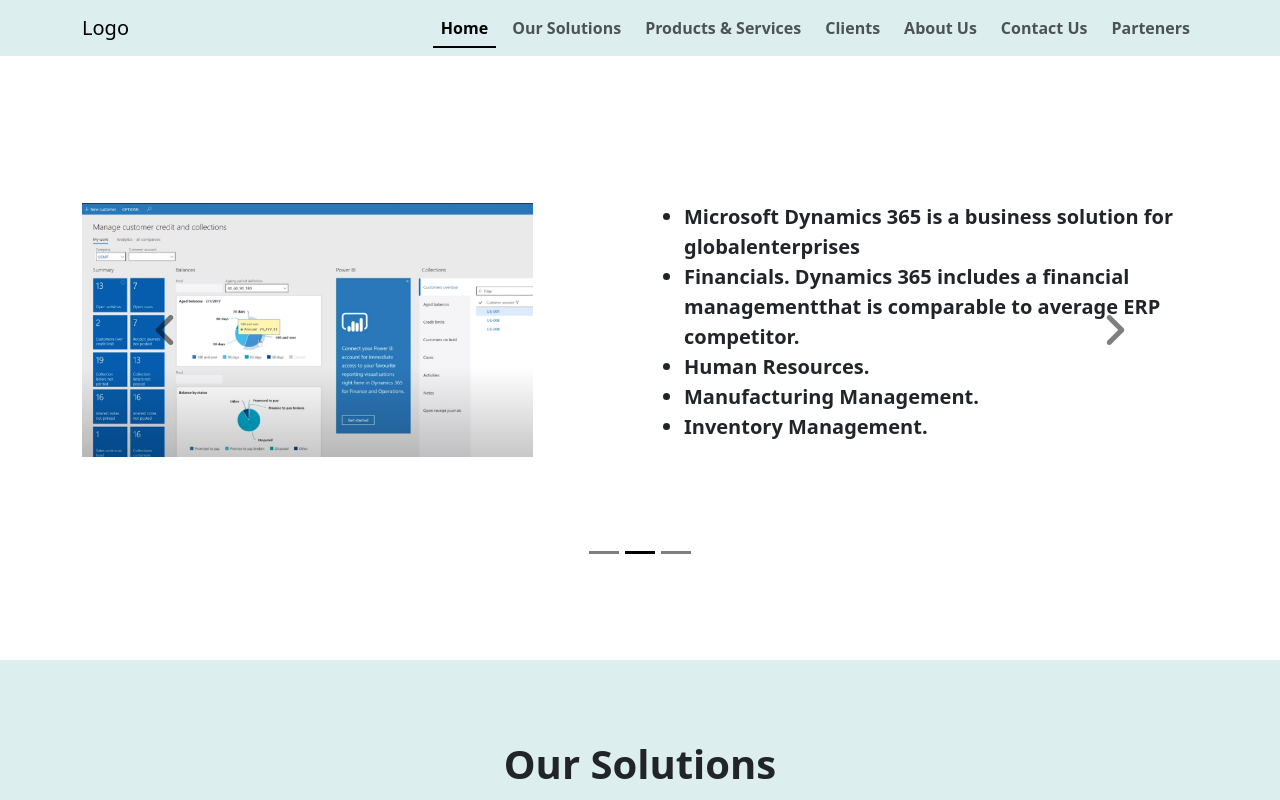
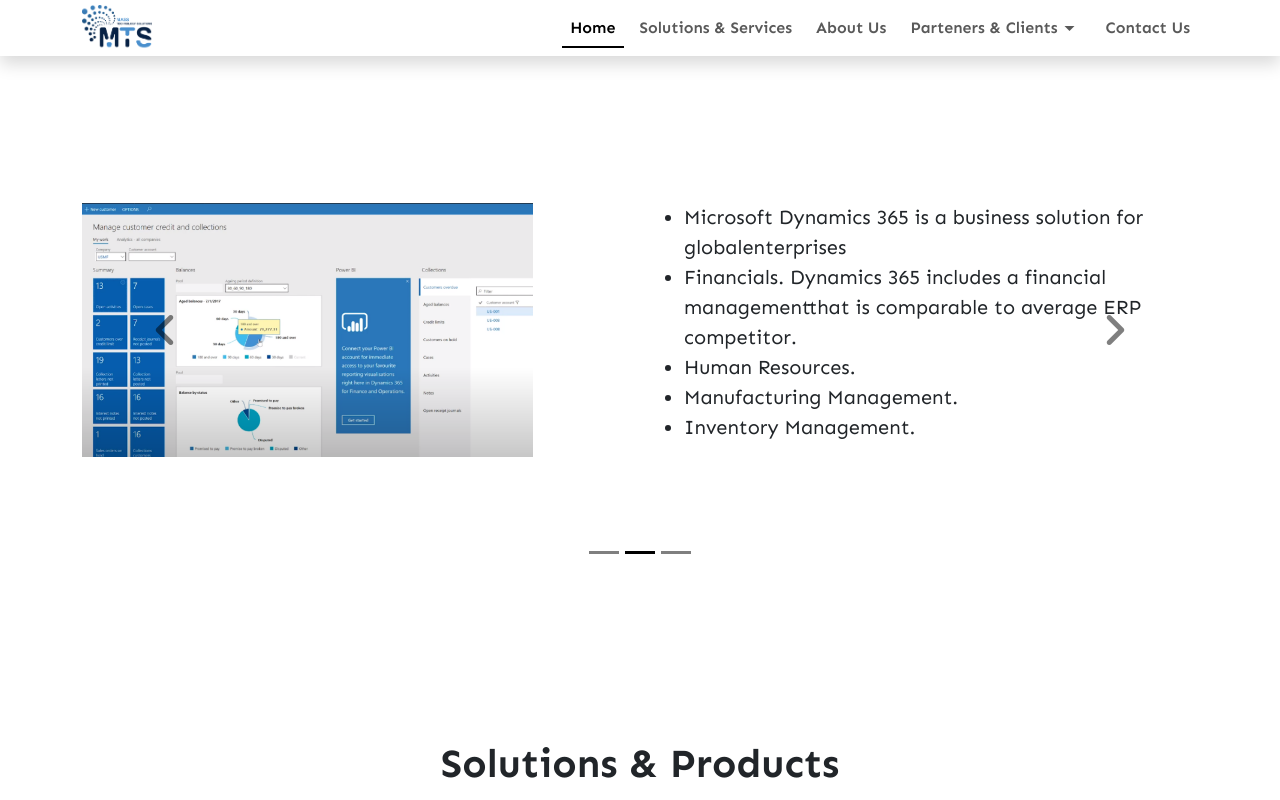
Before and after one commit to Abedelrhman-Kassem/MTS, a plain HTML site: page index.html in a window 1280 px wide. Shown: the top 800 px of the page. Drawn offline with nearby package versions, Linux system fonts and the light colour scheme.

Commit message:
Edit js and Edit Sections

```diff
--- a/css/main.css
+++ b/css/main.css
@@ -1,9 +1,16 @@
 :root {
-  /* --section-color: rgb(244, 244, 244); */
-  --section-color: #dee;
+  /* --section-color: #498fcd; */
+  /* --section-color: #dee; */
 }
+/* google font icon */
+.material-symbols-outlined {
+  font-variation-settings: "FILL" 0, "wght" 400, "GRAD" 0, "opsz" 24;
+}
+/*/// google font icon ///*/
 * {
-  user-select: none;
+  /* user-select: none; */
+  font-family: "Sen", sans-serif;
+  box-sizing: border-box;
 }
 section {
   position: relative;
@@ -21,6 +28,9 @@
 .secondary-title {
   width: fit-content;
 }
+.pointer {
+  cursor: pointer;
+}
 /* Start Navbar */
 header .navbar {
   position: fixed;
@@ -31,6 +41,7 @@
   width: 100%;
   color: white;
   background-color: var(--section-color);
+  z-index: 9;
   transition: 0.1s;
   -webkit-transition: 0.1s;
   -moz-transition: 0.1s;
@@ -40,6 +51,7 @@
   -moz-transform: translateX(-50%);
   -ms-transform: translateX(-50%);
   -o-transform: translateX(-50%);
+  background-color: white;
 }
 header .nav-item .nav-link {
   position: relative;
@@ -69,8 +81,43 @@
   width: 100%;
   left: 0;
 }
+
+header .logo-pic {
+  width: 70px;
+}
+
+.dropdown-custom {
+  position: relative;
+}
+
+header .about-box {
+  position: absolute;
+  top: 40px;
+  left: 0;
+  background-color: white;
+  width: 150px;
+  padding: 5px;
+  padding-left: 10px;
+  opacity: 0;
+  z-index: 9999;
+  visibility: hidden;
+  transition: 0.3s;
+  -webkit-transition: 0.3s;
+  -moz-transition: 0.3s;
+  -ms-transition: 0.3s;
+  -o-transition: 0.3s;
+}
+.show-about-box {
+  visibility: visible !important;
+  opacity: 1 !important;
+}
+
+header .about-box li {
+  list-style: none;
+}
 /* End Navbar */
 /* Start Landing */
+
 .landing .carousel-inner .carousel-item {
   height: 500px;
 }
@@ -111,6 +158,7 @@
 
 section.clients .boxs .box {
   height: 150px;
+  border: 1px solid lightgray;
 }
 
 section.clients .boxs .box img {
--- a/index.html
+++ b/index.html
@@ -10,13 +10,29 @@
     <link rel="stylesheet" href="css/main.css" />
     <link rel="stylesheet" href="css/bootstrap.min.css" />
     <link rel="stylesheet" href="css/all.min.css" />
+
+    <!-- google Font Icon -->
+    <link
+      rel="stylesheet"
+      href="https://fonts.googleapis.com/css2?family=Material+Symbols+Outlined:opsz,wght,FILL,GRAD@20..48,100..700,0..1,-50..200"
+    />
+    <!-- Sen Font -->
+    <link rel="preconnect" href="https://fonts.googleapis.com" />
+    <link rel="preconnect" href="https://fonts.gstatic.com" crossorigin />
+    <link
+      href="https://fonts.googleapis.com/css2?family=Sen:wght@400;500;600;700;800&display=swap"
+      rel="stylesheet"
+    />
+
     <title>Mass Technology Solutions</title>
   </head>
   <body>
     <header>
-      <nav class="navbar navbar-expand-lg">
+      <nav class="navbar navbar-expand-lg shadow p-0">
         <div class="container">
-          <a class="navbar-brand" href="index.html">Logo</a>
+          <a class="navbar-brand" href="index.html"
+            ><img src="images/logo.png" class="logo-pic" alt=""
+          /></a>
           <button
             class="navbar-toggler"
             type="button"
@@ -34,29 +50,40 @@
           >
             <ul class="navbar-nav gap-2 fw-semibold">
               <li class="nav-item">
-                <a class="nav-link active" aria-current="page" href="#home"
+                <a class="nav-link active home" aria-current="page" href="#home"
                   >Home</a
                 >
               </li>
               <li class="nav-item">
-                <a class="nav-link" href="#solutions">Our Solutions</a>
-              </li>
-              <li class="nav-item">
-                <a class="nav-link" href="#products & service"
-                  >Products & Services</a
+                <a class="nav-link solutions" href="#solutions"
+                  >Solutions & Services</a
                 >
               </li>
               <li class="nav-item">
-                <a class="nav-link" href="#clients">Clients</a>
+                <a class="nav-link about" href="#about">About Us</a>
               </li>
+              <div id="drobdown-btn" class="dropdown-custom pointer">
+                <li class="nav-item">
+                  <a class="nav-link d-flex align-items-center"
+                    >Parteners & Clients
+                    <span class="material-symbols-outlined">
+                      arrow_drop_down
+                    </span>
+                  </a>
+                </li>
+                <ul class="about-box shadow border rounded-2">
+                  <li class="nav-item">
+                    <a class="nav-link clients" href="#clients">Clients</a>
+                  </li>
+                  <li class="nav-item">
+                    <a class="nav-link parteners" href="#parteners"
+                      >Parteners</a
+                    >
+                  </li>
+                </ul>
+              </div>
               <li class="nav-item">
-                <a class="nav-link" href="#about">About Us</a>
-              </li>
-              <li class="nav-item">
-                <a class="nav-link" href="#contact">Contact Us</a>
-              </li>
-              <li class="nav-item">
-                <a class="nav-link" href="#parteners">Parteners</a>
+                <a class="nav-link contact" href="#contact">Contact Us</a>
               </li>
             </ul>
           </div>
@@ -106,7 +133,7 @@
                       alt=""
                     />
                   </div>
-                  <div class="info col-12 col-md-6 fs-5 fw-bold">
+                  <div class="info col-12 col-md-6 fs-5">
                     Fortinet delivers high-performance network security
                     solutions that protect your network, users, and data from
                     continually evolving threats. Fortinet Ranks 1st in Product
@@ -122,7 +149,7 @@
                   <div class="image-holder d-none d-md-block col-md-6 col-xl-5">
                     <img src="images/microsoftdynamics.png" alt="" />
                   </div>
-                  <div class="info col-12 col-md-6 fs-5 fw-bold">
+                  <div class="info col-12 col-md-6 fs-5">
                     <ul>
                       <li>
                         Microsoft Dynamics 365 is a business solution for
@@ -146,7 +173,7 @@
                   <div class="image-holder d-none d-md-block col-md-6 col-xl-5">
                     <img src="images/odoo-apps.png" alt="" />
                   </div>
-                  <div class="info col-12 col-md-6 fs-5 fw-bold">
+                  <div class="info col-12 col-md-6 fs-5">
                     Odoo is a software toolkit for business management, for
                     example: CRM, e-commerce, invoicing, accounting,
                     manufacturing, warehouse, project management, and inventory
@@ -178,7 +205,7 @@
       </section>
       <section class="solutions colored" id="solutions">
         <div class="container">
-          <h1 class="text-center mb-5 fw-bold">Our Solutions</h1>
+          <h1 class="text-center mb-5 fw-bold">Solutions & Products</h1>
           <div class="boxs text-center align-items-center gap-5">
             <div class="box bg-white p-4 shadow-lg">
               <h3 class="mb-3">Web Solutions</h3>
@@ -205,12 +232,8 @@
               </p>
             </div>
           </div>
-        </div>
-      </section>
-      <section class="products-services" id="products & service">
-        <div class="container">
-          <h1 class="text-center mb-5 fw-bold">Products & Services</h1>
-          <div class="boxs gap-5">
+
+          <div class="boxs gap-5 mt-5">
             <div
               class="box d-flex flex-column justify-content-between p-4 shadow-lg"
             >
@@ -497,6 +520,51 @@
           </div>
         </div>
       </section>
+      <section class="about" id="about">
+        <div class="container">
+          <h1 class="text-center mb-5">About Us</h1>
+          <div class="info d-flex gap-5 flex-wrap">
+            <div class="central mb-5">
+              <h3 class="mb-5">Who Is Mass Technology Solutions?</h3>
+              <p class="lh-lg fw-semibold">
+                Mass Technology is an IT company established in 2018 specialized
+                in ERP Solutions and the other business related programs to help
+                and assist customers to use the best practice of the software
+                solutions that enhance and develop Companies vision. By using
+                Mass technology easy solutions which can meet business
+                requirements and needs. As nowadays software solutions are the
+                best solutions to manage, organize, build customers
+                relationships, customer’s database, customer’s data and services
+                management built on customers’ requirements to meet the business
+                needs and to accelerate the productivity to reach the best, Mass
+                technology solutions is harrying up through the technology to
+                reach the high performance and latest technology solutions and
+                customer satisfaction by providing our service , customer
+                support services and technical support services.
+              </p>
+            </div>
+            <div class="side">
+              <div class="mission mb-5">
+                <h3 class="mb-4">Our Mission</h3>
+                <p class="lh-lg fw-semibold">
+                  Our mission is to deliver the best software solutions and
+                  services based on customers’ requirements and needs with a
+                  high level customer support to help and support our customers
+                  to reach our customers satisfaction in all sectors
+                </p>
+              </div>
+              <div class="vision">
+                <h3 class="mb-4">Our Vision</h3>
+                <p class="lh-lg fw-semibold">
+                  Our vision is to be one of the leading software companies
+                  which has its own services provided to the customers as high
+                  quality solutions
+                </p>
+              </div>
+            </div>
+          </div>
+        </div>
+      </section>
       <section class="clients colored" id="clients">
         <div class="container">
           <h1 class="text-center mb-5">Sample of our Clients</h1>
@@ -639,56 +707,6 @@
           </div>
         </div>
       </section>
-      <section class="about" id="about">
-        <div class="container">
-          <h1 class="text-center mb-5">About Us</h1>
-          <div class="info d-flex gap-5 flex-wrap">
-            <div class="central mb-5">
-              <h3 class="mb-5">Who Is Mass Technology Solutions?</h3>
-              <p class="lh-lg fw-semibold">
-                Mass Technology is an IT company established in 2018 specialized
-                in ERP Solutions and the other business related programs to help
-                and assist customers to use the best practice of the software
-                solutions that enhance and develop Companies vision. By using
-                Mass technology easy solutions which can meet business
-                requirements and needs. As nowadays software solutions are the
-                best solutions to manage, organize, build customers
-                relationships, customer’s database, customer’s data and services
-                management built on customers’ requirements to meet the business
-                needs and to accelerate the productivity to reach the best, Mass
-                technology solutions is harrying up through the technology to
-                reach the high performance and latest technology solutions and
-                customer satisfaction by providing our service , customer
-                support services and technical support services.
-              </p>
-            </div>
-            <div class="side">
-              <div class="mission mb-5">
-                <h3 class="mb-4">Our Mission</h3>
-                <p class="lh-lg fw-semibold">
-                  Our mission is to deliver the best software solutions and
-                  services based on customers’ requirements and needs with a
-                  high level customer support to help and support our customers
-                  to reach our customers satisfaction in all sectors
-                </p>
-              </div>
-              <div class="vision">
-                <h3 class="mb-4">Our Vision</h3>
-                <p class="lh-lg fw-semibold">
-                  Our vision is to be one of the leading software companies
-                  which has its own services provided to the customers as high
-                  quality solutions
-                </p>
-              </div>
-            </div>
-          </div>
-        </div>
-      </section>
-      <section class="contact colored" id="contact">
-        <div class="container">
-          <h1 class="text-center mb-5">Contact Us</h1>
-        </div>
-      </section>
       <section class="parteners" id="parteners">
         <div class="container">
           <h1 class="text-center mb-5">Parteners</h1>
@@ -701,6 +719,11 @@
           </div>
         </div>
       </section>
+      <section class="contact colored" id="contact">
+        <div class="container">
+          <h1 class="text-center mb-5">Contact Us</h1>
+        </div>
+      </section>
     </main>
     <footer class="bg-black py-2">
       <div class="container">
--- a/js/main.js
+++ b/js/main.js
@@ -1,35 +1,47 @@
-// Set active Link and Section
-let navbar = document.querySelector(".navbar");
+let links = document.getElementsByClassName("nav-link");
 let sections = document.querySelectorAll("section");
-let links = document.querySelectorAll(".nav-link");
 
-sections.forEach((sec) => {
-  window.addEventListener("scroll", () => {
-    let secTop = sec.getBoundingClientRect().top;
-    let secHeight = sec.getBoundingClientRect().height;
-
-    if (
-      secTop < 0 + navbar.clientHeight &&
-      secTop > -secHeight + navbar.clientHeight
-    ) {
-      sec.classList.add("active");
-      if (sec.classList.contains("colored")) {
-        navbar.classList.add("bg-white");
-      } else {
-        navbar.classList.remove("bg-white");
+// SCROLL TO THE SECTION WHEN LINK CLICKED
+Array.from(links).forEach((link) => {
+  link.addEventListener("click", function (e) {
+    e.preventDefault();
+    for (const section of sections) {
+      if (this.href.split("#")[1] == section.id) {
+        section.scrollIntoView({ behavior: "smooth" });
       }
-    } else sec.classList.remove("active");
+    }
   });
 });
 
-window.addEventListener("scroll", () => {
-  for (let i = 0; i < sections.length; i++) {
-    if (sections[i].classList.contains("active")) {
-      links[i].classList.add("active");
-    } else {
-      links[i].classList.remove("active");
+// SET ACTIVE SECTIONS AND LINKS
+setActive();
+function setActive() {
+  window.addEventListener("scroll", () => {
+    for (const section of sections) {
+      if (
+        section.getBoundingClientRect().top < 44 &&
+        section.getBoundingClientRect().top >=
+          -section.getBoundingClientRect().height + 44
+      ) {
+        section.classList.add("active");
+        document.querySelector(`.${section.id}`).classList.add("active");
+      } else {
+        section.classList.remove("active");
+        document.querySelector(`.${section.id}`).classList.remove("active");
+      }
     }
-  }
-});
+  });
+}
+
+// SHOW ABOUT-BOX IN NAVBAR
+showNavMenu();
+function showNavMenu() {
+  let btn = document.getElementById("drobdown-btn");
+  let aboutBox = document.querySelector(".about-box");
+  btn.addEventListener("click", () =>
+    aboutBox.classList.toggle("show-about-box")
+  );
+}
+
 let copyRight = document.querySelector("footer .copyright");
 copyRight.innerText = `All Rights Reserved © ${new Date().getFullYear()} MTS Solutions.`;
```
Also changed, not shown: images/fortient-home.jpeg (added), images/logo.png (added).
